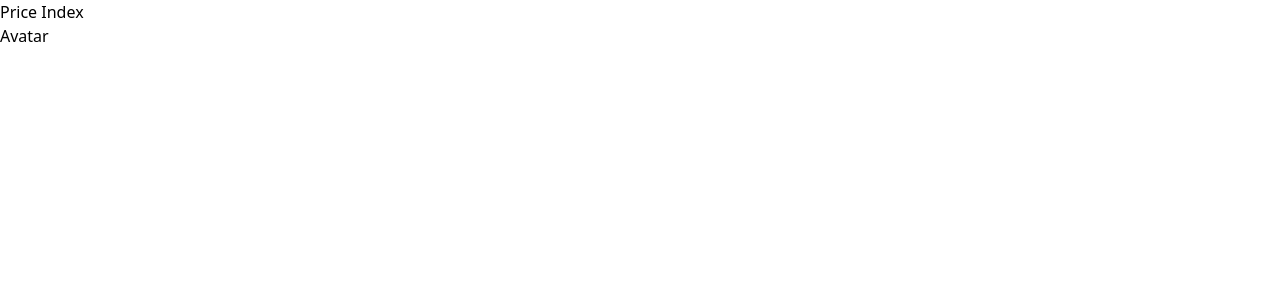
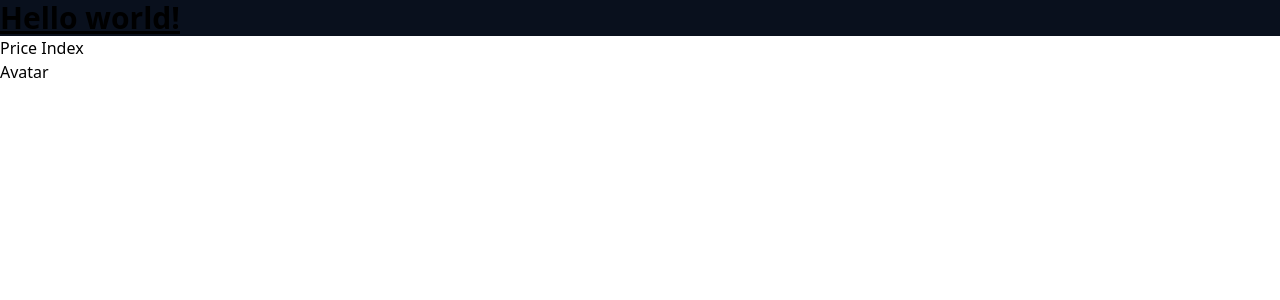
Before and after one commit to DenisOuma/Kulea-app-client, a React (Create React App) app: page / in a window 1280 px wide. Shown: the top 300 px of the page. Built offline with nearby package versions, Linux system fonts and the light colour scheme.

Commit message:
theme color updated

```diff
--- a/src/App.js
+++ b/src/App.js
@@ -7,6 +7,9 @@ function App() {
 	console.log(sugars);
 	return (
 		<div className="App">
+			<h1 className="bg-primary-app-color text-3xl font-bold underline ">
+				Hello world!
+			</h1>
 			<UserDashboardPriceIndex />
 		</div>
 	);
```
